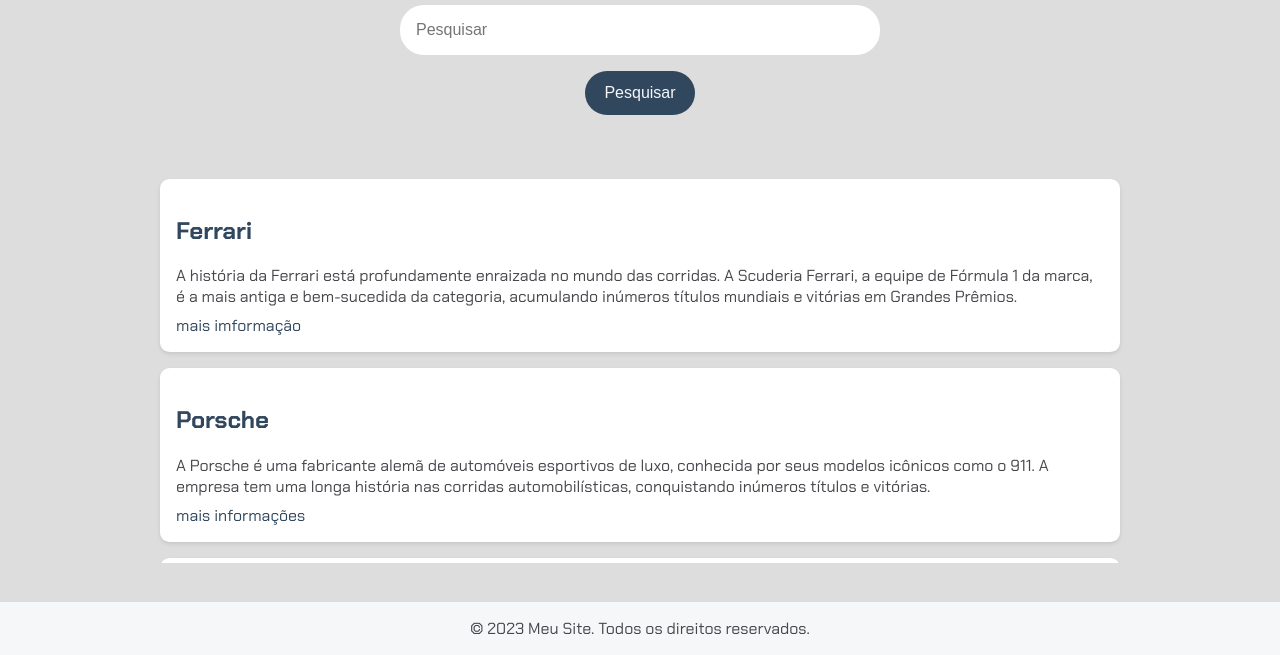
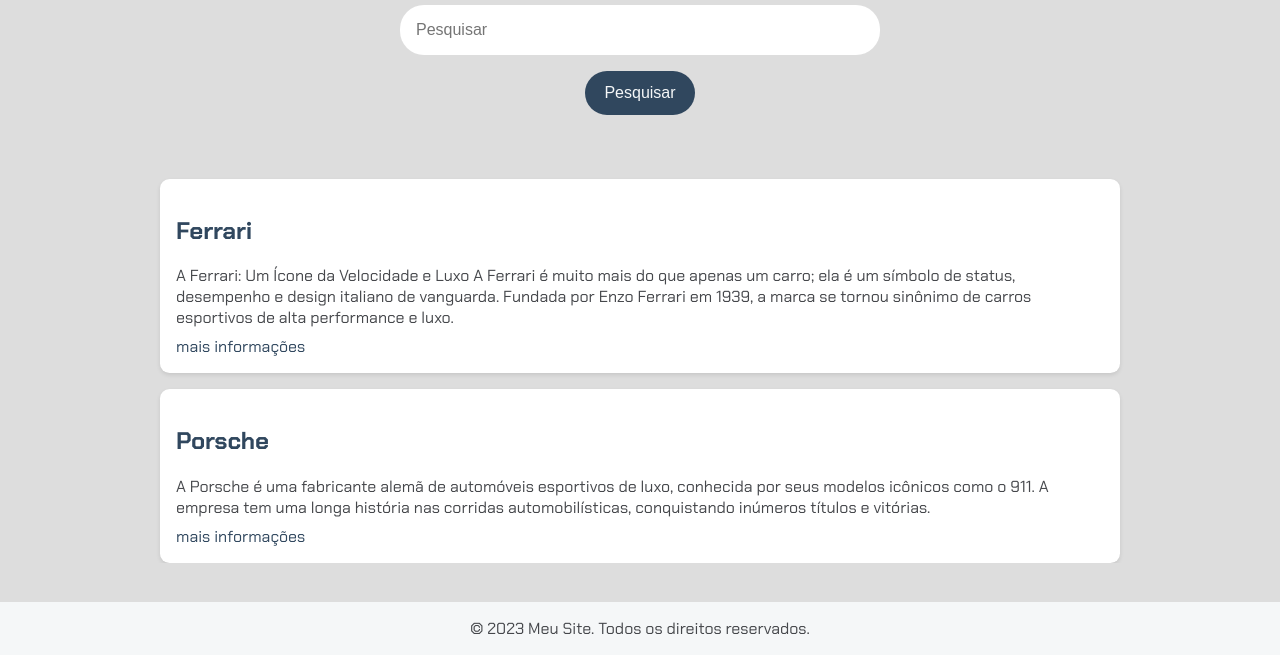
Before and after one commit to RomeuPassadoreNeto23/ia_alura, a plain HTML site: page index.html in a window 1280 px wide. Both pictures are taken after a click on the button "Pesquisar". Shown: the part 145-800 px from the top of the page. Drawn offline with Linux system fonts and the light colour scheme.

Commit message:
Implementando a funcionalidade de busca

```diff
--- a/app.js
+++ b/app.js
@@ -1,2 +1,33 @@
+/**
+ * Função para pesquisar e exibir os resultados em uma seção HTML.
+ *
+ * Essa função itera sobre um array de objetos (`dados`), onde cada objeto representa um resultado da pesquisa.
+ * Para cada resultado, ela cria um elemento HTML `<div>` com as informações do resultado
+ * (título, descrição e link) e o adiciona à seção com o ID "resultados-pesquisa".
+ *
+ * dados - Um array de objetos, onde cada objeto possui as propriedades:
+ *   * `titulo`: Uma string contendo o título do resultado.
+ *   * `descricao`: Uma string com a descrição do resultado.
+ *   * `link`: Uma string com o link para mais informações sobre o resultado.
+ */
+function pesquisar() {
+    // Obtém a seção HTML onde os resultados serão exibidos
+    const section = document.getElementById("resultados-pesquisa");
 
-console.log(dados[2])
+    // Inicializa uma string vazia para armazenar o HTML dos resultados
+    let resultados = "";
+
+    // Itera sobre cada resultado e adiciona o HTML correspondente à string
+    for (const dado of dados) {
+      resultados += `
+        <div class="item-resultado">
+          <h2><a href="#">${dado.titulo}</a></h2>
+          <p class="descricao-meta">${dado.descricao}</p>
+          <a href="${dado.link}" target="_blank">mais informações</a>
+        </div>
+      `;
+    }
+
+    // Atualiza o conteúdo HTML da seção com os resultados construídos
+    section.innerHTML = resultados;
+  }
--- a/index.html
+++ b/index.html
@@ -15,25 +15,9 @@
     <main>
         <section>
             <input type="search" placeholder="Pesquisar">
-            <button>Pesquisar</button>
+            <button onclick="pesquisar()">Pesquisar</button>
         </section>
-        <section class="resultados-pesquisa">
-            <div class="item-resultado" >
-                <h2><a href="#"target="_blank">Ferrari</a></h2>
-                <p class="descricao-meta">A história da Ferrari está profundamente enraizada no mundo das corridas. A Scuderia Ferrari, a equipe de Fórmula 1 da marca, é a mais antiga e bem-sucedida da categoria, acumulando inúmeros títulos mundiais e vitórias em Grandes Prêmios.</p>
-                <a href="https://en.wikipedia.org/wiki/Ferrari" target="_blank">mais imformação</a>
-            </div>
-            <div class="item-resultado">
-                <h2><a href="#" target="_blank">Porsche</a></h2>
-                <p class="descricao-meta">A Porsche é uma fabricante alemã de automóveis esportivos de luxo, conhecida por seus modelos icônicos como o 911. A empresa tem uma longa história nas corridas automobilísticas, conquistando inúmeros títulos e vitórias.</p>
-                <a href="https://www.porsche.com/" target="_blank">mais informações</a>
-            </div>
-            <div class="item-resultado">
-                <h2 ><a href="#" target="_blank">Lamborghini</a></h2>
-                <p class="descricao-meta">A Lamborghini é uma fabricante italiana de automóveis esportivos de luxo, conhecida por seus designs extravagantes e motores poderosos. Fundada por Ferruccio Lamborghini, a marca é famosa por seus modelos como o Aventador e o Huracán.</p>
-                <a href="https://www.lamborghini.com/" target="_blank">mais informações</a>
-            </div>
-
+        <section class="resultados-pesquisa" id="resultados-pesquisa">
         </section>
     </main>
     <footer>
```
